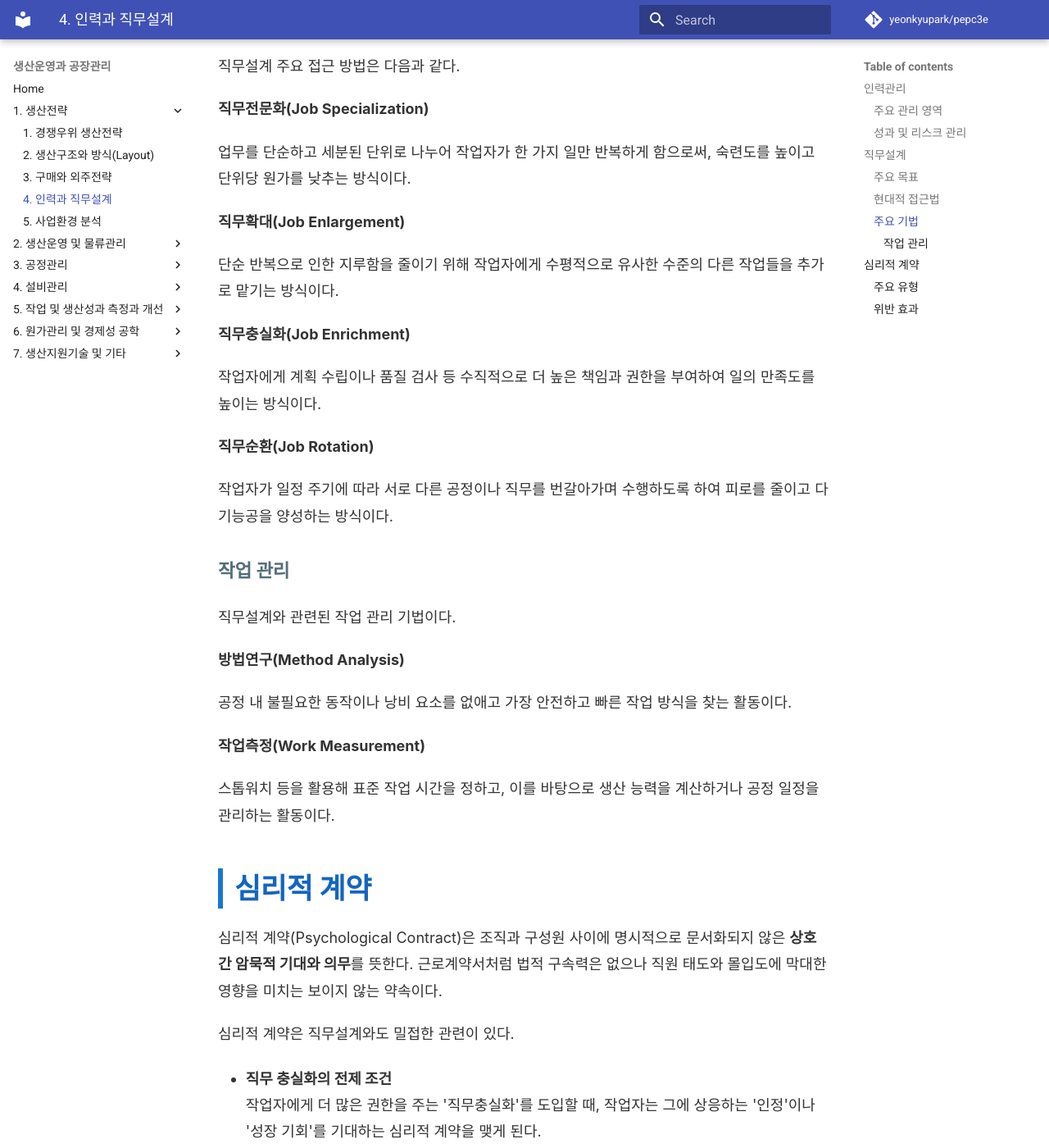
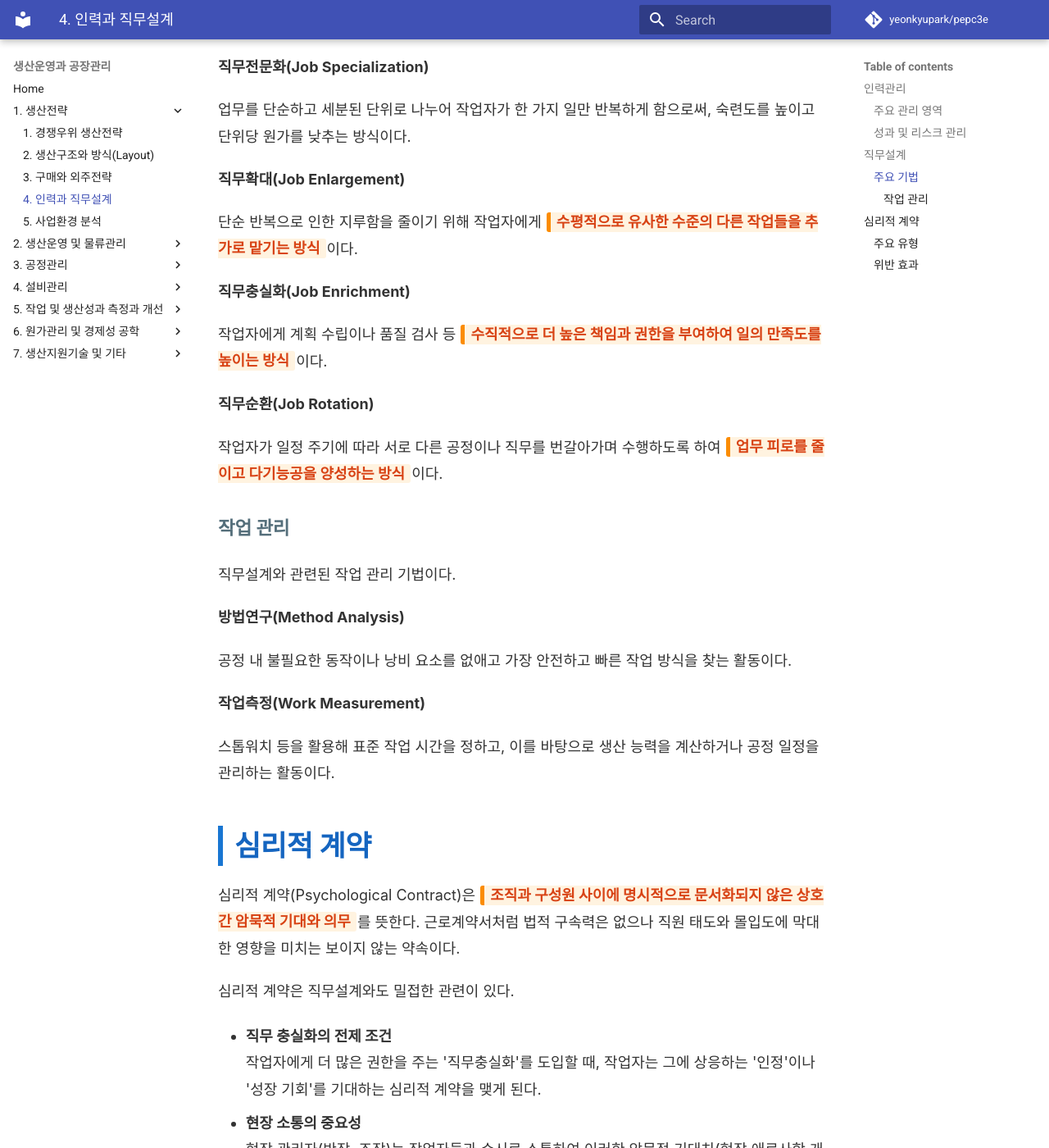
Before and after one commit to yeonkyupark/pepc3e, an MkDocs documentation site: the page built from docs/0104_workforce_and_job_design.md, in a window 1280 px wide and 1400 px high, scrolled down 2122 px. Shown: the whole window at 82% size. Built offline with MkDocs 1.6.1 and Material for MkDocs 9.7.7, drawn with Linux system fonts in a browser that asks for light colours; comment, search, counter and statistics services are not loaded; some of the changed text lies outside the part shown.

Commit message:
Update 0104_workforce_and_job_design.md

```diff
--- a/docs/0104_workforce_and_job_design.md
+++ b/docs/0104_workforce_and_job_design.md
@@ -23,9 +23,9 @@
 
 ## 직무설계
 
-직무설계(Job Design)란 공장 내 투입 요소(인력, 설비, 자재)를 최적으로 활용하여 **생산성을 극대화하는 동시에 작업자의 안전과 만족도를 제고하도록 작업 내용, 방법, 관계를 구조화하는 과정**이다.
+직무설계(Job Design)란 공장 내 투입 요소(인력, 설비, 자재)를 최적으로 활용하여 <span class='hl'>생산성을 극대화하는 동시에 작업자의 안전과 만족도를 제고하도록 작업 내용, 방법, 관계를 구조화하는 과정</span>이다.
 
-### 주요 목표
+직무설계에 있어 주요 목표는 다음과 같다.
 
 - 생산성 및 효율성 극대화
   작업 동선을 최적화하고 불필요한 공정을 줄여 단위 시간당 생산량을 증대한다.
@@ -36,7 +36,7 @@
 - 근로 의욕 및 동기부여
   단순 반복 작업으로 인한 피로와 지루함을 완화하여 작업 몰입도를 높임
 
-### 현대적 접근법
+최근 행동학 및 스마트 제조 중심으로 직무설계에 있어 현대적 접근법이 필요하다.
 
 | 구분 | 전통적 접근법 (공학적 중심) | 현대적 접근법 (행동학 및 스마트 제조 중심) |
 | :--- | :--- | :--- |
@@ -55,15 +55,15 @@
 
 **직무확대(Job Enlargement)**
 
-단순 반복으로 인한 지루함을 줄이기 위해 작업자에게 수평적으로 유사한 수준의 다른 작업들을 추가로 맡기는 방식이다.
+단순 반복으로 인한 지루함을 줄이기 위해 작업자에게 <span class='hl'>수평적으로 유사한 수준의 다른 작업들을 추가로 맡기는 방식</span>이다.
 
 **직무충실화(Job Enrichment)**
 
-작업자에게 계획 수립이나 품질 검사 등 수직적으로 더 높은 책임과 권한을 부여하여 일의 만족도를 높이는 방식이다.
+작업자에게 계획 수립이나 품질 검사 등 <span class='hl'>수직적으로 더 높은 책임과 권한을 부여하여 일의 만족도를 높이는 방식</span>이다.
 
 **직무순환(Job Rotation)**
 
-작업자가 일정 주기에 따라 서로 다른 공정이나 직무를 번갈아가며 수행하도록 하여 피로를 줄이고 다기능공을 양성하는 방식이다.
+작업자가 일정 주기에 따라 서로 다른 공정이나 직무를 번갈아가며 수행하도록 하여 <span class='hl'>업무 피로를 줄이고 다기능공을 양성하는 방식</span>이다.
 
 #### 작업 관리
 
@@ -79,7 +79,7 @@
 
 ## 심리적 계약
 
-심리적 계약(Psychological Contract)은 조직과 구성원 사이에 명시적으로 문서화되지 않은 **상호 간 암묵적 기대와 의무**를 뜻한다. 근로계약서처럼 법적 구속력은 없으나 직원 태도와 몰입도에 막대한 영향을 미치는 보이지 않는 약속이다.
+심리적 계약(Psychological Contract)은 <span class='hl'>조직과 구성원 사이에 명시적으로 문서화되지 않은 상호 간 암묵적 기대와 의무</span>를 뜻한다. 근로계약서처럼 법적 구속력은 없으나 직원 태도와 몰입도에 막대한 영향을 미치는 보이지 않는 약속이다.
 
 심리적 계약은 직무설계와도 밀접한 관련이 있다.
 
```
